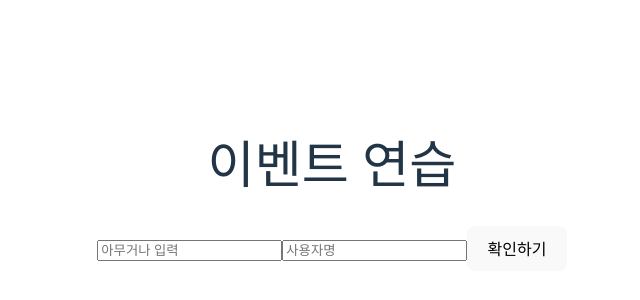
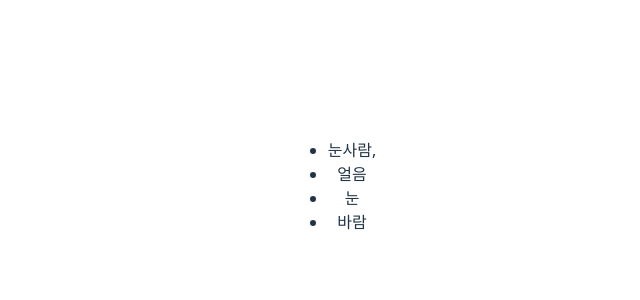
Before and after one commit to Lacheln1/UrecaDailyStudy, a React (Vite) app in the folder 4/0427/practice/: page / in a window 1280 px wide. Shown: the part 214-514 px from the top of the page, without its empty margins (308-948 px from the left). Built offline with nearby package versions, Linux system fonts and the light colour scheme.

Commit message:
map 연습1

```diff
--- /dev/null
+++ b/4/0427/practice/IterationSample.jsx
@@ -0,0 +1,13 @@
+import React from "react";
+
+const IterationSample = () => {
+  const names = ["눈사람,", "얼음", " 눈", "바람"];
+  const nameList = names.map((name, index) => <li key={index}>{name}</li>);
+  return (
+    <div>
+      <ul>{nameList}</ul>
+    </div>
+  );
+};
+
+export default IterationSample;
--- a/4/0427/practice/src/App.jsx
+++ b/4/0427/practice/src/App.jsx
@@ -2,11 +2,12 @@ import { useState } from "react";
 
 import "./App.css";
 import EventPractice from "../EventPractice";
+import IterationSample from "../IterationSample";
 
 function App() {
   return (
     <>
-      <EventPractice />
+      <IterationSample />
     </>
   );
 }
```
